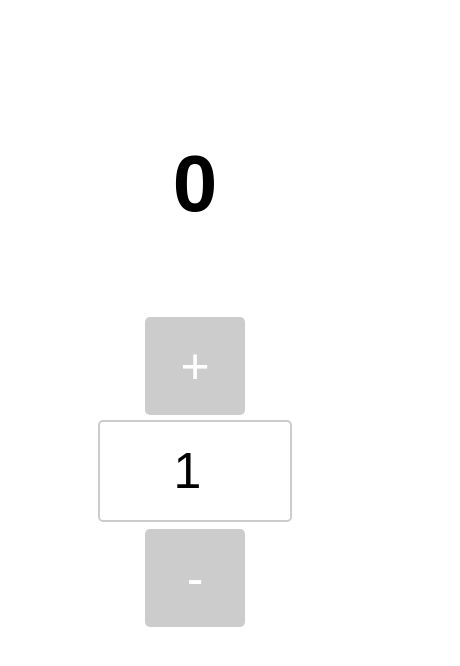
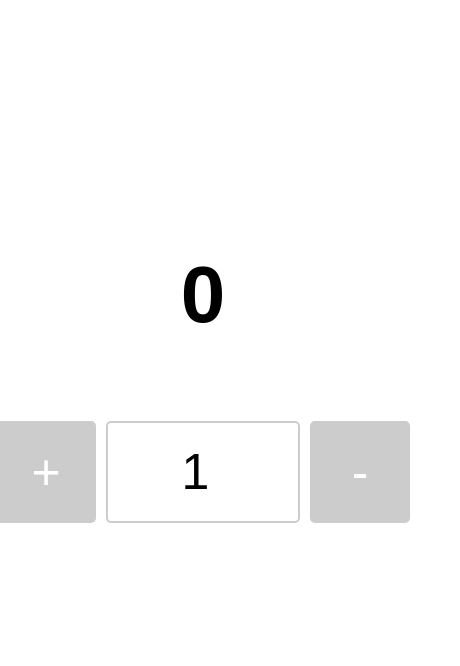
Before and after one commit to yoel0/project_assessments, a plain HTML site: page project-1-yoel/index.html in a window 390 px wide. Shown: the whole page, 460 px wide, since content can reach past the window. Drawn offline with Linux system fonts and the light colour scheme.

Commit message:
[Assessment1] Add responsive layout

```diff
--- a/project-1-yoel/css/main.css
+++ b/project-1-yoel/css/main.css
@@ -1,6 +1,11 @@
 body {
+  position: absolute;
+  top: 40%;
+  left: 50%;
+  transform: translate(-50%, -50%);
   font-family: sans-serif;
 }
+
 input {
   outline: none;
 }
@@ -13,6 +18,11 @@ input {
   font-weight: bold;
 }
 
+.matriX {
+  display: flex;
+  flex-direction: row;
+}
+
 .selectme {
   padding: 20px;
   border: 2px solid #ccc;
@@ -21,6 +31,7 @@ input {
   font-size: 50px;
   text-align: center;
   width: 150px;
+  margin: 0 10px 0 10px;
 }
 
 .selectme:focus {
```
